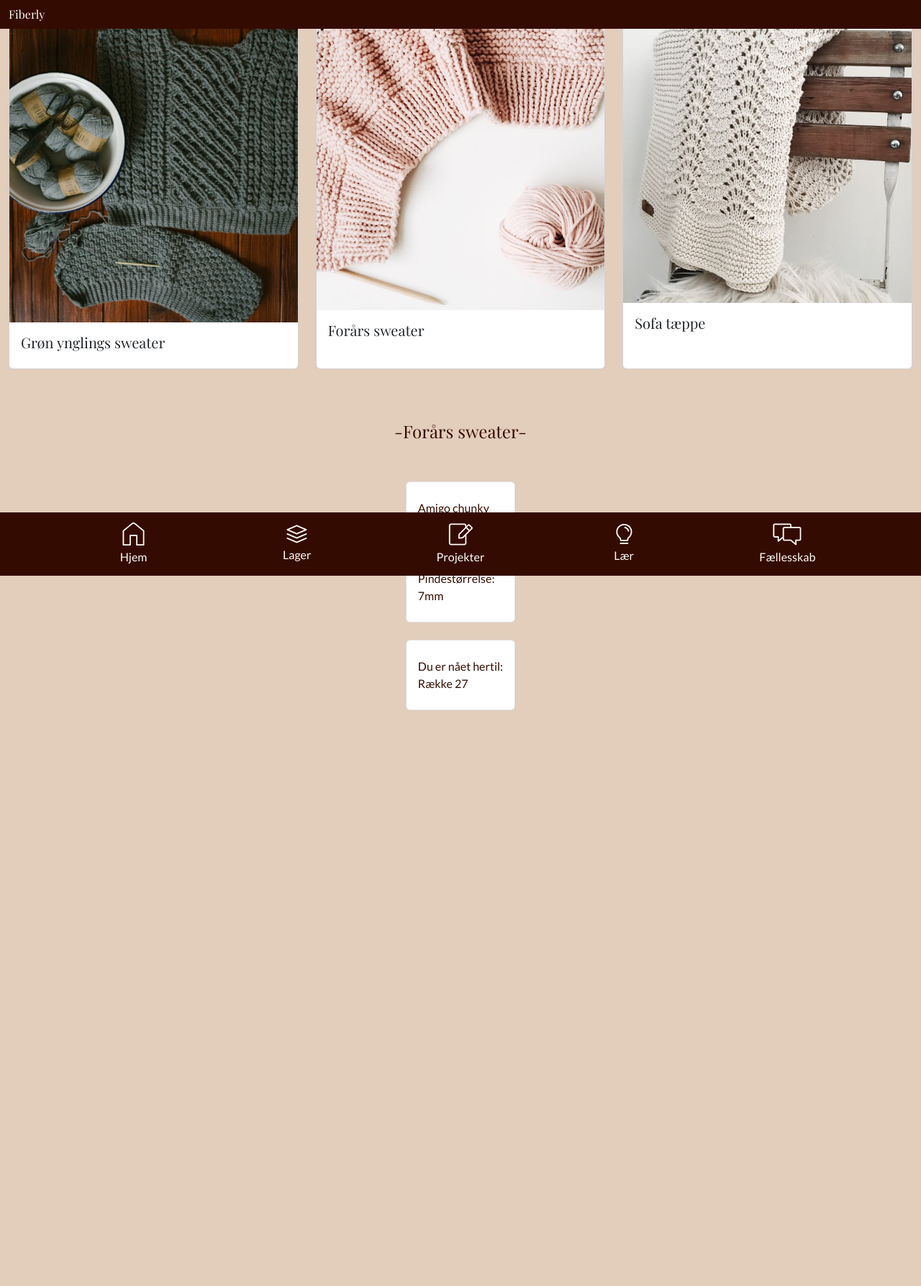
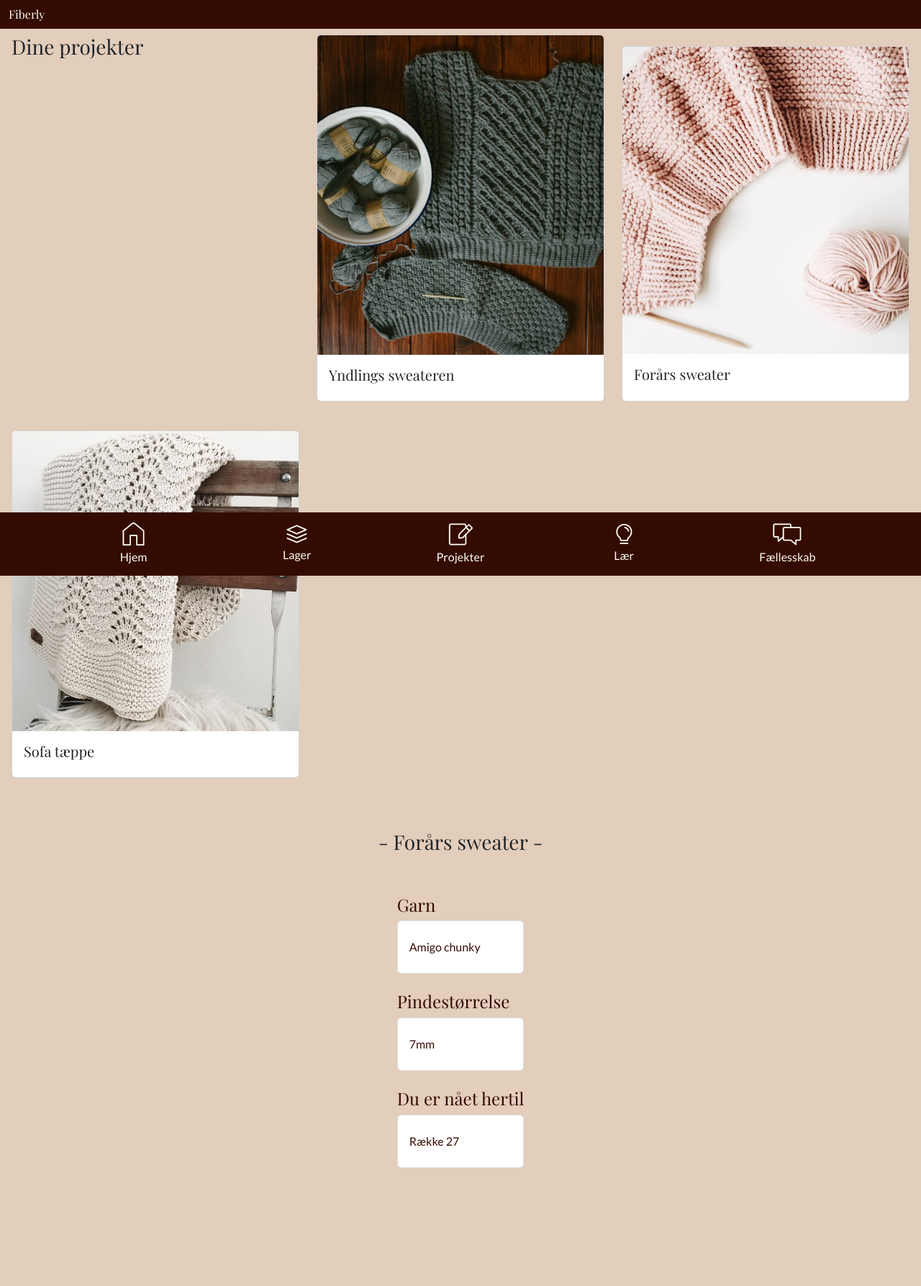
Before and after one commit to Line-WH/Fiberly_app, a PHP site: page /projekter.php in a window 1280 px wide. Shown: the whole page at 72% size. Before the commit the page ends 987 px from the top, so only its background shows below. Run offline with PHP 8.4, Linux system fonts and the light colour scheme; style sheets or scripts are compiled from the project's sources; some web fonts are replaced.

Commit message:
tilføjet padding over det hele

```diff
--- a/css/styles.scss
+++ b/css/styles.scss
@@ -162,3 +162,15 @@ body {
 	background: #90553C;
 	color: #E3CDBB;
 }
+
+.h3 {
+	color: #340b00;
+}
+
+.h4 {
+	color: #340b00;
+}
+
+.list-group {
+	color: #340b00;
+}
--- a/faellesskab.php
+++ b/faellesskab.php
@@ -32,7 +32,7 @@ require "settings/init.php";
 
 
 
-    <div class="card mb-3 m-3" style="max-width: 540px;">
+    <div class="card mb-3 m-3 mt-3 p-3" style="max-width: 540px;">
         <div class="row g-0">
             <div class="col-md-8">
                 <div class="card-body d-flex align-items-center">
--- a/projekter.php
+++ b/projekter.php
@@ -32,17 +32,18 @@ include("includes/navmenu.php");
 ?>
 
 
-<div class="container-fluid">
-    <div class="row row-cols-1 row-cols-md-3 g-4">
-        <div class="col">
+<div class="container-fluid p-3 mt-3">
+    <div class="row row-cols-1 row-cols-md-3 g-4 pt-3">
+        <h3>Dine projekter </h3>
+        <div class="col ">
             <div class="card h-100">
                 <img src="images/projekter4.jpg" class="card-img-top" alt="biled1">
                 <div class="card-body">
-                    <h5 class="card-title">Grøn ynglings sweater</h5>
+                    <h5 class="card-title"> Yndlings sweateren </h5>
                 </div>
             </div>
         </div>
-        <div class="col">
+        <div class="col pt-3">
             <div class="card h-100">
                 <img src="images/projekter3.jpg" class="card-img-top" alt="billed2">
                 <div class="card-body">
@@ -50,7 +51,7 @@ include("includes/navmenu.php");
                 </div>
             </div>
         </div>
-        <div class="col">
+        <div class="col pt-3">
             <div class="card h-100">
                 <img src="images/projekter5.jpg" class="card-img-top" alt="billed3">
                 <div class="card-body">
@@ -63,16 +64,19 @@ include("includes/navmenu.php");
     <br>
     <br>
 
-    <h4 class="text-mahogany text-center">-Forårs sweater-</h4>
+    <h3 class=" text-center">- Forårs sweater -</h3>
     <br>
     <br>
     <div class="container d-flex justify-content-center">
         <ul class="list-group">
+            <h4> Garn </h4>
             <li class="list-group-item text-mahogany py-4 rounded">Amigo chunky</li>
             <br>
-            <li class="list-group-item text-mahogany py-4 rounded">Pindestørrelse: <br> 7mm</li>
+            <h4> Pindestørrelse </h4>
+            <li class="list-group-item text-mahogany py-4 rounded">7mm</li>
             <br>
-            <li class="list-group-item text-mahogany py-4 rounded">Du er nået hertil: <br> Række 27</li>
+            <h4> Du er nået hertil </h4>
+            <li class="list-group-item text-mahogany py-4 rounded"> Række 27</li>
         </ul>
     </div>
     <br>
```
